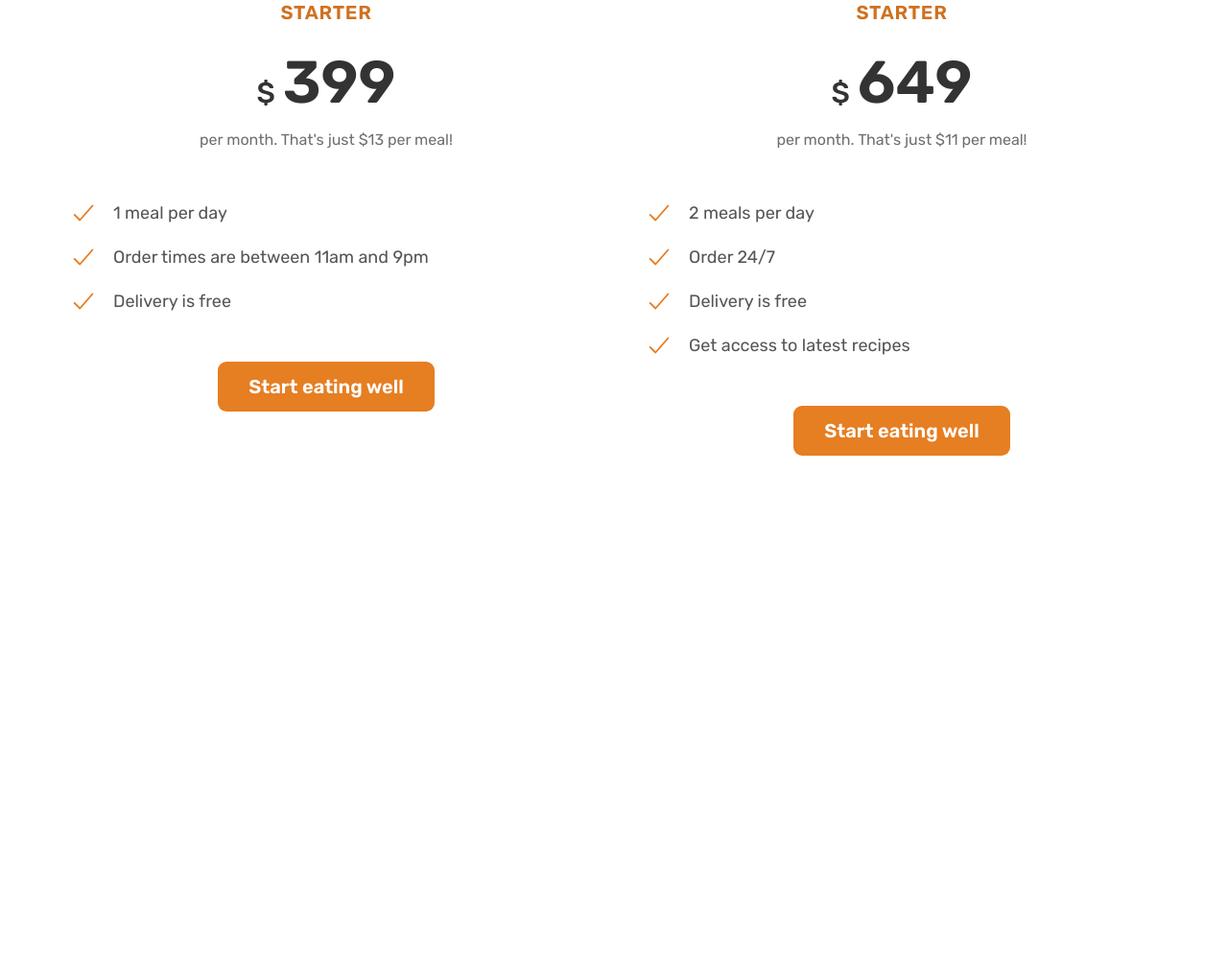
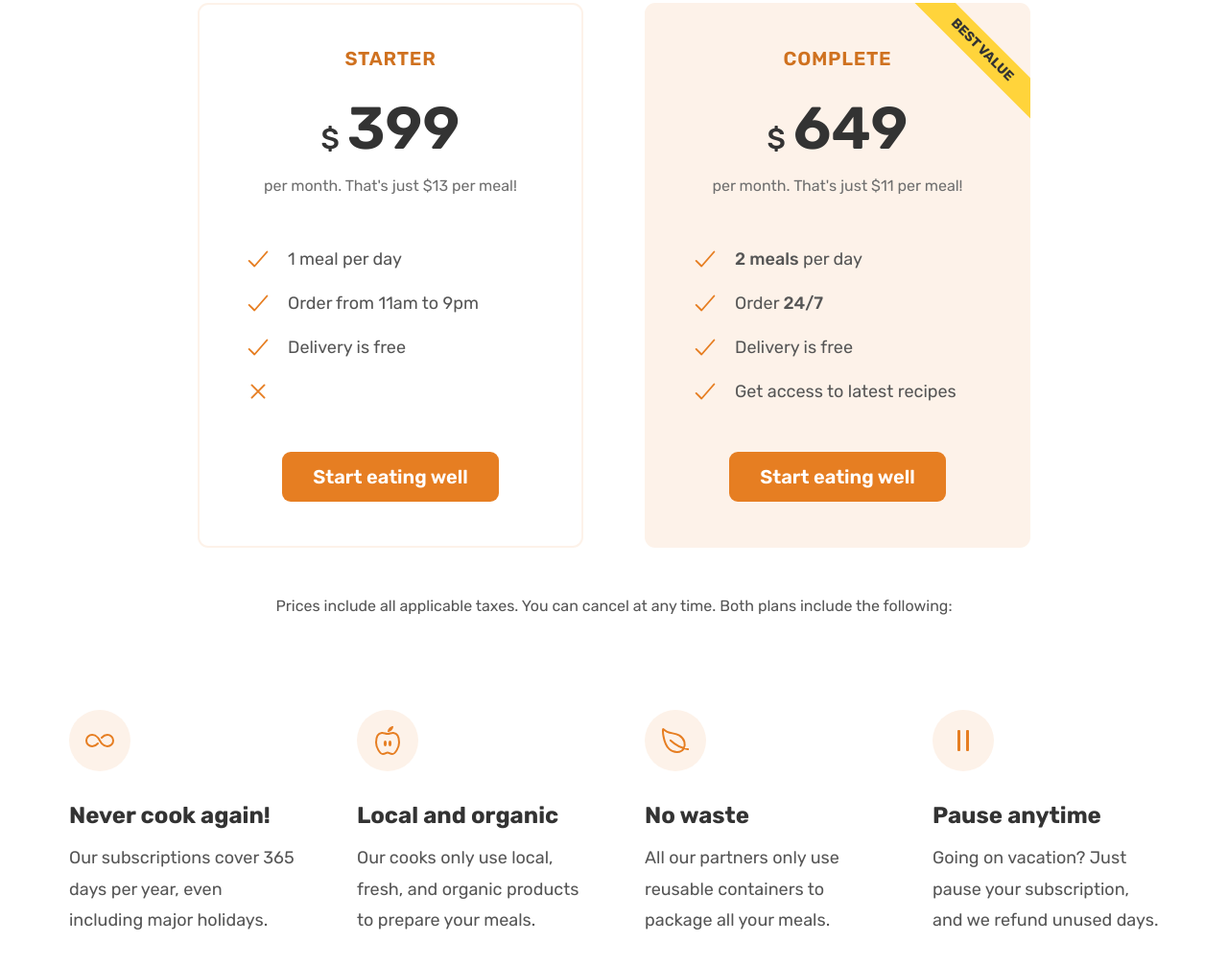
Before and after one commit to SzymonRegula/Omnifood-site, a plain HTML site: page index.html in a window 1280 px wide. Shown: the part 4848-5855 px from the top of the page at 96% size. Before the commit the page ends 5419 px from the top, so only its background shows below. Drawn offline with nearby package versions, Linux system fonts and the light colour scheme.

Commit message:
pricing section finished

```diff
--- a/css/general.css
+++ b/css/general.css
@@ -81,6 +81,14 @@ body {
   display: grid;
   column-gap: 6.4rem;
   row-gap: 9.6rem;
+
+  /* margin-bottom: 9.6rem; */
+}
+/* .grid:last-child {
+  margin-bottom: 0;
+} */
+.grid:not(:last-child) {
+  margin-bottom: 9.6rem;
 }
 
 .grid--2-cols {
--- a/css/style.css
+++ b/css/style.css
@@ -346,6 +346,38 @@
   padding: 9.6rem 0;
 }
 
+.pricing-plan {
+  border-radius: 11px;
+  padding: 4.8rem;
+  width: 75%;
+}
+
+.pricing-plan--starter {
+  justify-self: end;
+  /* border inside */
+  box-shadow: inset 0 0 0 2px #fdf2e9;
+}
+
+.pricing-plan--complete {
+  background-color: #fdf2e9;
+  position: relative;
+  overflow: hidden;
+}
+.pricing-plan--complete::before {
+  content: "Best value";
+  position: absolute;
+  top: 6%;
+  right: -18%;
+  transform: rotate(45deg);
+
+  text-transform: uppercase;
+  font-size: 1.4rem;
+  font-weight: 700;
+  color: #333;
+  background-color: #ffd43b;
+  padding: 0.8rem 8rem;
+}
+
 .plan-header {
   text-align: center;
   margin-bottom: 4.8rem;
@@ -383,3 +415,31 @@
   text-align: center;
   margin-top: 4.8rem;
 }
+
+.plan-details {
+  font-size: 1.6rem;
+  line-height: 1.6;
+  text-align: center;
+}
+
+.feature-icon {
+  color: #e67e22;
+  height: 3.2rem;
+  width: 3.2rem;
+  background-color: #fdf2e9;
+  margin-bottom: 3.2rem;
+  padding: 1.6rem;
+  border-radius: 50%;
+}
+
+.feature-title {
+  font-size: 2.4rem;
+  color: #333;
+  font-weight: 700;
+  margin-bottom: 1.6rem;
+}
+
+.feature-text {
+  font-size: 1.8rem;
+  line-height: 1.8;
+}
--- a/index.html
+++ b/index.html
@@ -422,8 +422,8 @@
           </h2>
         </div>
 
-        <div class="container grid grid--2-cols">
-          <div class="pricing-plan">
+        <div class="container grid grid--2-cols margin-bottom-md">
+          <div class="pricing-plan pricing-plan--starter">
             <header class="plan-header">
               <p class="plan-name">Starter</p>
               <p class="plan-price"><span>$</span>399</p>
@@ -436,11 +436,14 @@
               </li>
               <li class="list-item">
                 <ion-icon class="list-icon" name="checkmark-outline"></ion-icon>
-                <span>Order times are between 11am and 9pm</span>
+                <span>Order from 11am to 9pm</span>
               </li>
               <li class="list-item">
                 <ion-icon class="list-icon" name="checkmark-outline"></ion-icon>
                 <span>Delivery is free</span>
+              </li>
+              <li class="list-item">
+                <ion-icon class="list-icon" name="close-outline"></ion-icon>
               </li>
             </ul>
             <div class="plan-sign-up">
@@ -448,20 +451,20 @@
             </div>
           </div>
 
-          <div class="pricing-plan">
+          <div class="pricing-plan pricing-plan--complete">
             <header class="plan-header">
-              <p class="plan-name">Starter</p>
+              <p class="plan-name">Complete</p>
               <p class="plan-price"><span>$</span>649</p>
               <p class="plan-text">per month. That's just $11 per meal!</p>
             </header>
             <ul class="list">
               <li class="list-item">
                 <ion-icon class="list-icon" name="checkmark-outline"></ion-icon>
-                <span>2 meals per day</span>
+                <span><strong>2 meals</strong> per day</span>
               </li>
               <li class="list-item">
                 <ion-icon class="list-icon" name="checkmark-outline"></ion-icon>
-                <span>Order 24/7</span>
+                <span>Order <strong>24/7</strong></span>
               </li>
               <li class="list-item">
                 <ion-icon class="list-icon" name="checkmark-outline"></ion-icon>
@@ -477,6 +480,48 @@
             </div>
           </div>
         </div>
+
+        <div class="container grid">
+          <aside class="plan-details">
+            Prices include all applicable taxes. You can cancel at any time.
+            Both plans include the following:
+          </aside>
+        </div>
+
+        <div class="container grid grid--4-cols">
+          <div class="feature">
+            <ion-icon class="feature-icon" name="infinite-outline"></ion-icon>
+            <p class="feature-title">Never cook again!</p>
+            <p class="feature-text">
+              Our subscriptions cover 365 days per year, even including major
+              holidays.
+            </p>
+          </div>
+          <div class="feature">
+            <ion-icon class="feature-icon" name="nutrition-outline"></ion-icon>
+            <p class="feature-title">Local and organic</p>
+            <p class="feature-text">
+              Our cooks only use local, fresh, and organic products to prepare
+              your meals.
+            </p>
+          </div>
+          <div class="feature">
+            <ion-icon class="feature-icon" name="leaf-outline"></ion-icon>
+            <p class="feature-title">No waste</p>
+            <p class="feature-text">
+              All our partners only use reusable containers to package all your
+              meals.
+            </p>
+          </div>
+          <div class="feature">
+            <ion-icon class="feature-icon" name="pause-outline"></ion-icon>
+            <p class="feature-title">Pause anytime</p>
+            <p class="feature-text">
+              Going on vacation? Just pause your subscription, and we refund
+              unused days.
+            </p>
+          </div>
+        </div>
       </section>
     </main>
     <script
```
